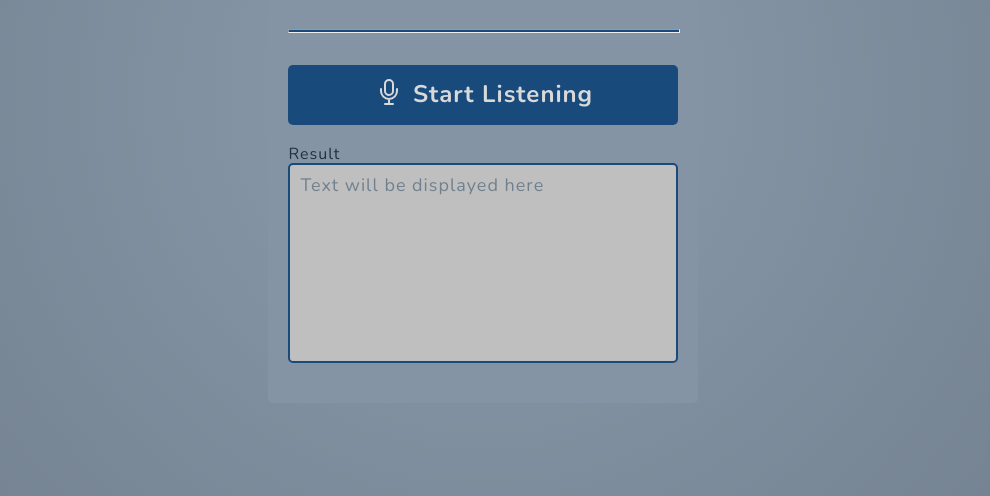
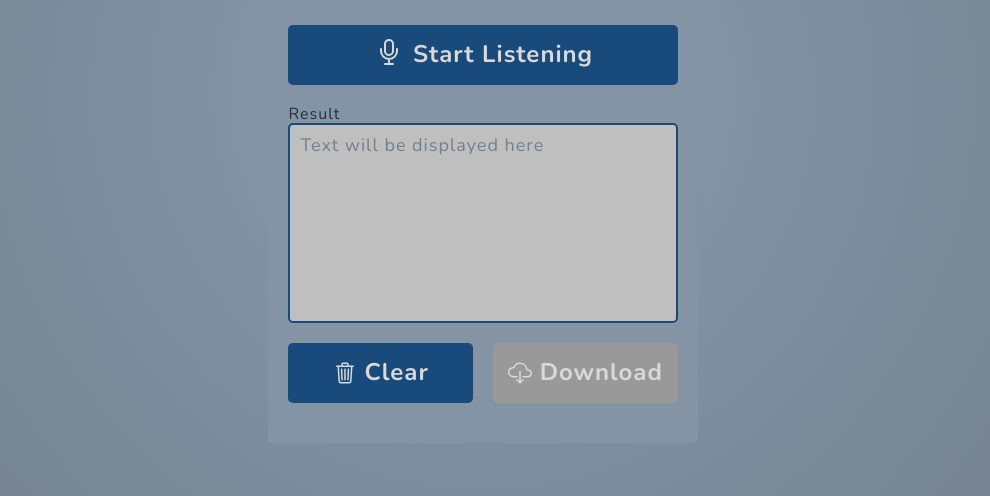
Before and after one commit to MAbdurahman/js-speech-to-text, a website: page index.html in a window 1280 px wide. Shown: the part 304-800 px from the top of the page, without its empty margins (157-1147 px from the left). Drawn offline with nearby package versions, Linux system fonts and the light colour scheme.

Commit message:
Add button-wrapper, btn-altered, and btn-text-altered and their styles

```diff
--- a/index.html
+++ b/index.html
@@ -37,6 +37,16 @@
          spellcheck="false"
          contentEditable=true data-placeholder="Text will be displayed here"></div>
     <p class="interim"></p>
+    <div class="button-wrapper">
+        <button class="btn btn-altered">
+            <ion-icon name="trash-outline"></ion-icon>
+            <p class="btn-text-altered">Clear</p>
+        </button>
+        <button class="btn btn-altered" disabled>
+            <ion-icon name="cloud-download-outline"></ion-icon>
+            <p class="btn-text-altered">Download</p>
+        </button>
+    </div>
 </div>
 <!-- jquery scripts-->
 <script src="./js/jquery-3.6.1.min.js"></script>
--- a/scss/main.scss
+++ b/scss/main.scss
@@ -180,6 +180,7 @@ ion-icon {
 .heading {
   font-weight: var(--fw-font-weight-700);
   margin-bottom:  .75em;
+  color: var(--clr-augmented-400);
 }
 /*=============================================
         select
@@ -275,9 +276,23 @@ hr.line {
   display: none;
 }
 
+.btn-altered ion-icon {
+  font-size: 24px;
+}
+.btn-text-altered {
+  margin-top: 16px;
+  font-size: 24px;
+  font-weight: var(--fw-font-weight-700);
+  letter-spacing: 1px;
+}
+
 /*=============================================
-
+        button-wrapper
 ================================================*/
+.button-wrapper {
+  display: flex;
+  gap: 20px;
+}
 
 
 
```
Also changed, not shown: css/main.css, 1 other file.
